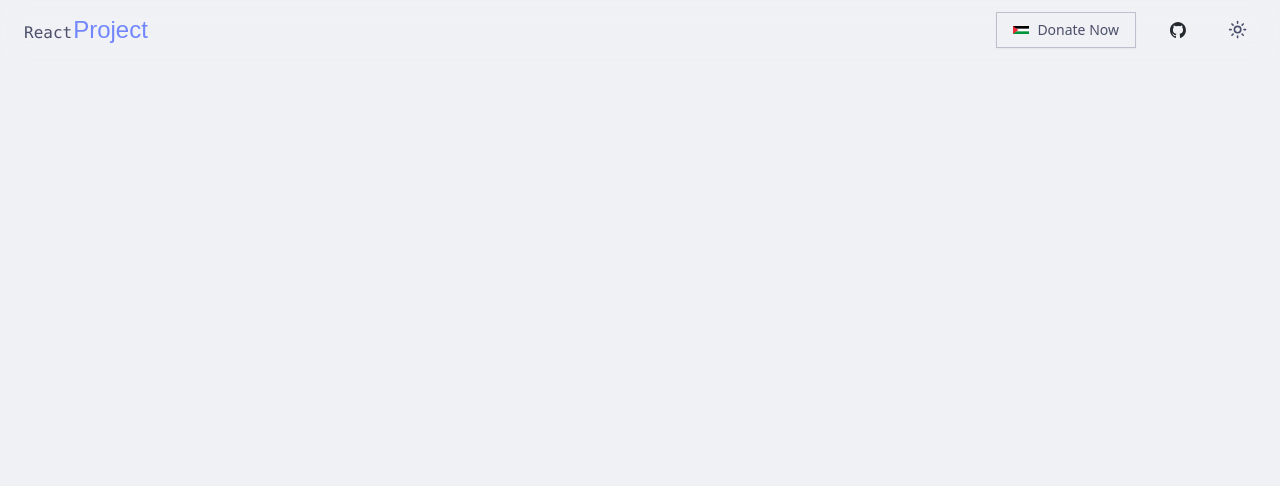
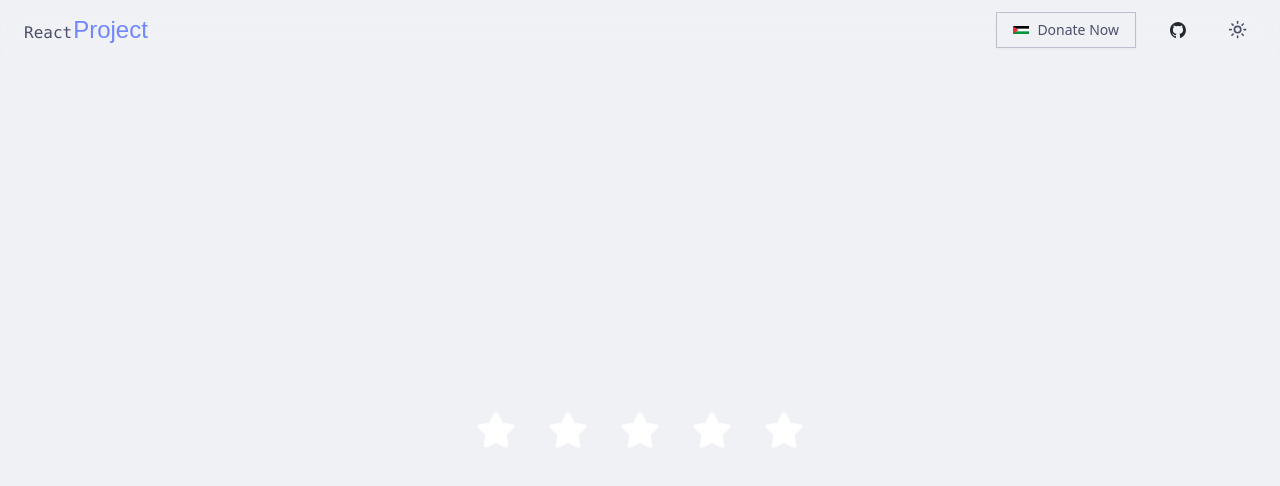
Before and after one commit to baby1194/React-project, a React (Vite) app: page /React-Project/star-rating in a window 1280 px wide. Shown: the top 486 px of the page. Built offline with nearby package versions, Linux system fonts and the light colour scheme; a web font is replaced by a local one.

Commit message:
rating star project

```diff
--- a/src/App.jsx
+++ b/src/App.jsx
@@ -6,7 +6,7 @@ import Header from "@/layouts/header";
 import Home from "@/pages/Home";
 import NotFound from "@/pages/404";
 import Accordion from "@/pages/accordion/accordion";
-import RandomColor from "@/pages/RandomColor"
+import RandomColor from "@/pages/RandomColor";
 import StarRating from "@/pages/starRating";
 
 function App() {
--- a/src/pages/starRating.jsx
+++ b/src/pages/starRating.jsx
@@ -1,9 +1,45 @@
-export default function StarRating() {
+import PropTypes from "prop-types";
+import { useState } from "react";
+import { FaStar } from "react-icons/fa"; // Correct import for FaStar
+
+function StarRating({ numOfStars = 5 }) {
+  const [rating, setRating] = useState(0);
+  const [hover, setHover] = useState(0);
+
+  function handleClick(getCurrentLIndex) {
+    setRating(getCurrentLIndex)
+  }
+  function handleMouseEnter(getCurrentLIndex) {
+    setHover(getCurrentLIndex)
+  }
+  function handleMouseLeave() {
+    setHover(rating)
+  }
+
   return (
     <div
-      className={`container flex flex-1 flex-col items-center justify-start gap-8 my-10 w-full h-screen`}
+      className={`container flex flex-1 items-center justify-center gap-8 my-10 w-full h-screen`}
     >
+      {[...Array(numOfStars)].map((_, index) => {
+        index += 1;
 
+        return (
+          <FaStar
+            key={index}
+            className={index <= (hover || rating) ? 'active text-primary' : 'inactive text-white'}
+            onClick={() => handleClick(index)}
+            onMouseMove={() => handleMouseEnter(index)}
+            onMouseLeave={() => handleMouseLeave(index)}
+            size={40}
+          />
+        );
+      })}
     </div>
   );
 }
+
+StarRating.propTypes = {
+  numOfStars: PropTypes.number,
+};
+
+export default StarRating
```
